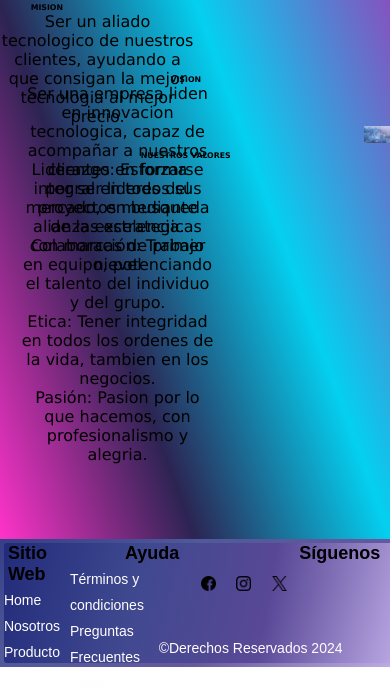
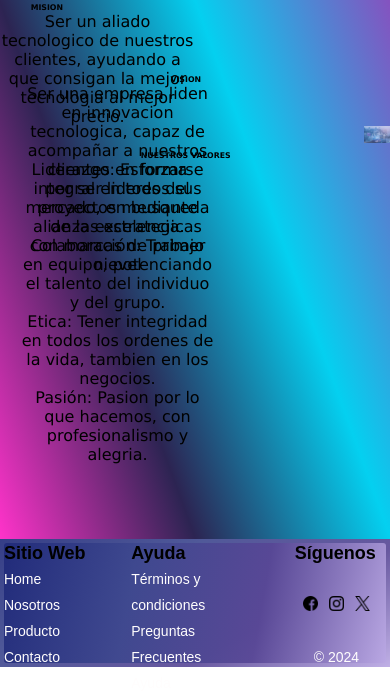
Before and after one commit to GiseRStewart/TECHNO, a Python web app: template templates/Nosotros.html in a window 390 px wide. Shown: the part 191-885 px from the top of the page. Run offline with Jinja, Linux system fonts and the light colour scheme; the template is opened without the code that fills it, so the values that code supplies are empty; some libraries are stand-ins or nearby versions.

Commit message:
mejoras en el footer y header, medias querys

```diff
--- a/index.html
+++ b/index.html
@@ -178,6 +178,7 @@
                 <a href="https://twitter.com/" target="_blank"><img class="redes-img" src="../static/img/gorjeo.png"
                         alt=""></a>
                 <a class="copy" <small>&copy;Derechos Reservados 2024</small></a>
+                <a class="copy-2" <small>&copy;  2024</small></a>
             </section>
             <div class="recuperar"></div>
         </div>
--- a/static/css/footer.css
+++ b/static/css/footer.css
@@ -81,12 +81,15 @@ p{
 
 h1{
     margin: inherit;
+}
 
+.copy-2{
+    display: none;
 }
 
 @media screen and (max-width: 1024px) {
     .pie-pagina{
-        width: 100vw;
+        width: 98vw;
     }
 
     .redes-img{
@@ -107,6 +110,7 @@ h1{
 
     .pie-pagina{
         height: 120px;
+        width: 98vw;
     }
 
     .redes-img{
@@ -160,7 +164,7 @@ h1{
 
 @media screen and (max-width: 480px){
     .pie-pagina{
-        width: 100%;
+        width: 98%;
         text-align: center;
     }
 
@@ -175,10 +179,11 @@ h1{
     .seccion-pie{
         width: 79%;
         text-align: left;
+        margin: 0px !important;
     }
 
     .terminos-s1{
-        text-align: left !important;
+        text-align: right !important;
         margin-left: 0px;
         font-size: 13px !important;
     }
@@ -187,21 +192,35 @@ h1{
         font-size: 12px !important;
     }
     .redes-img{
-        margin: 8px 10px 30px 0px;
+        margin-top: 30px;
+        margin-right: -41px;
         padding: 2px;
-        margin-bottom: 0px !important;
+        margin-bottom: 30px !important;
+        height: 15px;
     }
 
     .copy{
-        font-size: 12px !important;
-        margin-left: -150px !important;
-        margin-bottom: -50px !important;
+        display: none;
     }
 
-    .redes-img{
-        height: 15px;
-        margin-bottom: 60px !important;
-        margin-top: 10px !important;
+    .copy-2{
+        display: block;
+        margin-left: 55px;
+
+    }
+
+    .titulo-ayuda{
+        margin-top: 0px;
+        margin-left: 0px !important;
+    }
+
+    .titulo-sitio{
+        margin-top: 0px;
+        margin-left: 0px !important;
+    }
+    .titulo-siguenos{
+        margin-top: 0px;
+        margin-left: 36px !important;
     }
 
 }
--- a/templates/Contacto.html
+++ b/templates/Contacto.html
@@ -126,6 +126,7 @@
                 <a href="https://twitter.com/" target="_blank"><img class="redes-img" src="../static/img/gorjeo.png"
                         alt=""></a>
                 <a class="copy" <small>&copy;Derechos Reservados 2024</small></a>
+                <a class="copy-2" <small>&copy;  2024</small></a>
             </section>
             <div class="recuperar"></div>
         </div>
--- a/templates/Nosotros.html
+++ b/templates/Nosotros.html
@@ -73,6 +73,7 @@
                 <a href="https://twitter.com/" target="_blank"><img class="redes-img" src="../static/img/gorjeo.png"
                         alt=""></a>
                 <a class="copy" <small>&copy;Derechos Reservados 2024</small></a>
+                <a class="copy-2" <small>&copy;  2024</small></a>
             </section>
             <div class="recuperar"></div>
         </div>
--- a/templates/Producto.html
+++ b/templates/Producto.html
@@ -315,6 +315,7 @@
                 <a href="https://twitter.com/" target="_blank"><img class="redes-img" src="../static/img/gorjeo.png"
                         alt=""></a>
                 <a class="copy" <small>&copy;Derechos Reservados 2024</small></a>
+                <a class="copy-2" <small>&copy;2024</small></a>
             </section>
             <div class="recuperar"></div>
         </div>
```
Also changed, not shown: static/css/contacto.css (+49 -5 lines).
